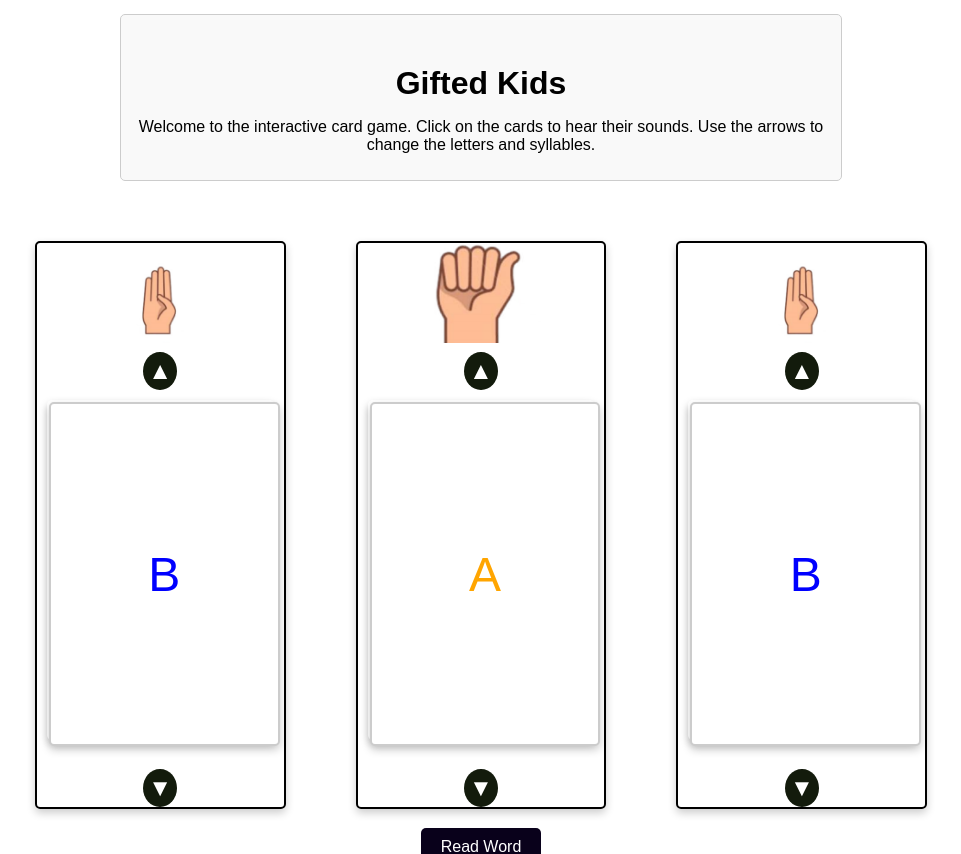
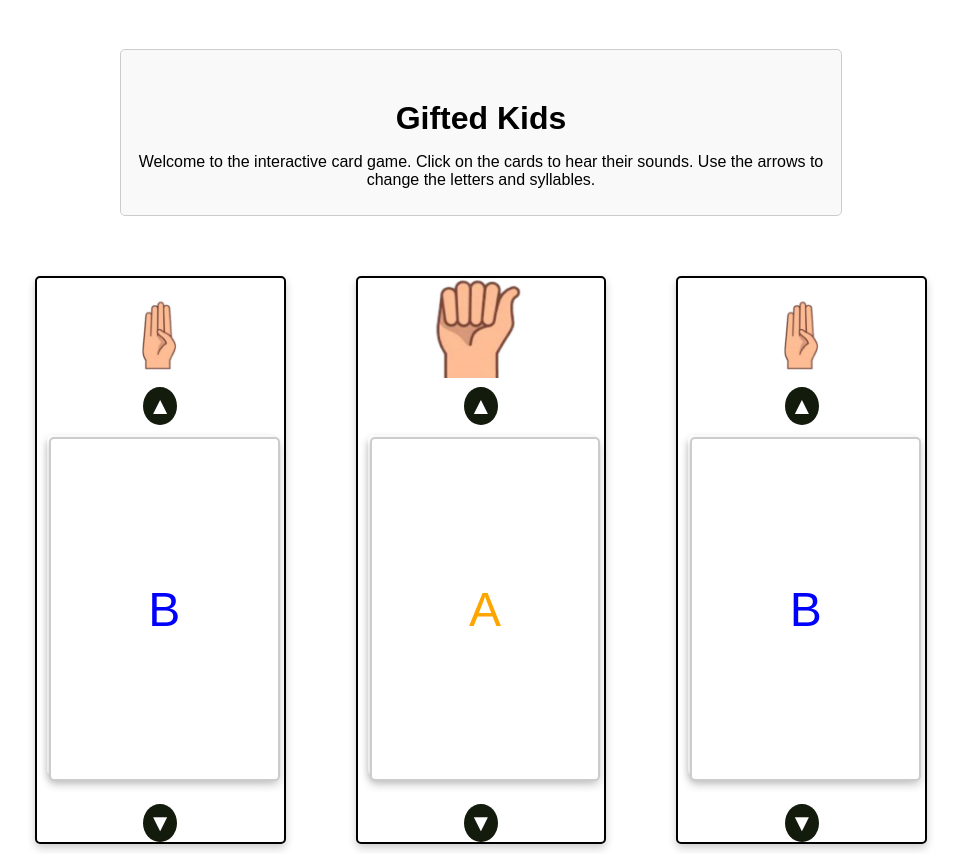
Before and after one commit to NdunguMaina/Magic-Book, a PHP site: page / in a window 1280 px wide. Shown: the top 854 px of the page, without its empty margins (159-1120 px from the left). Run offline with PHP 8.4, Linux system fonts and the light colour scheme.

Commit message:
Update styles.css

```diff
--- a/styles.css
+++ b/styles.css
@@ -20,7 +20,7 @@ body {
     text-align: center;
     animation: slide-in 1s ease-out forwards;
     margin-bottom: 50px;
-    margin-top: 80px;
+    margin-top: 150px;
 }
 
 .instructions h1 {
```
